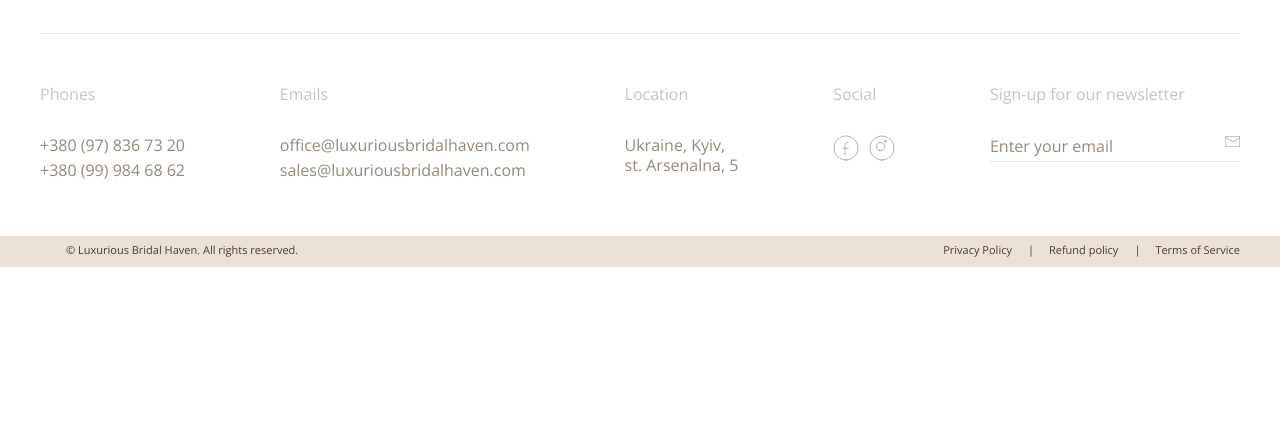
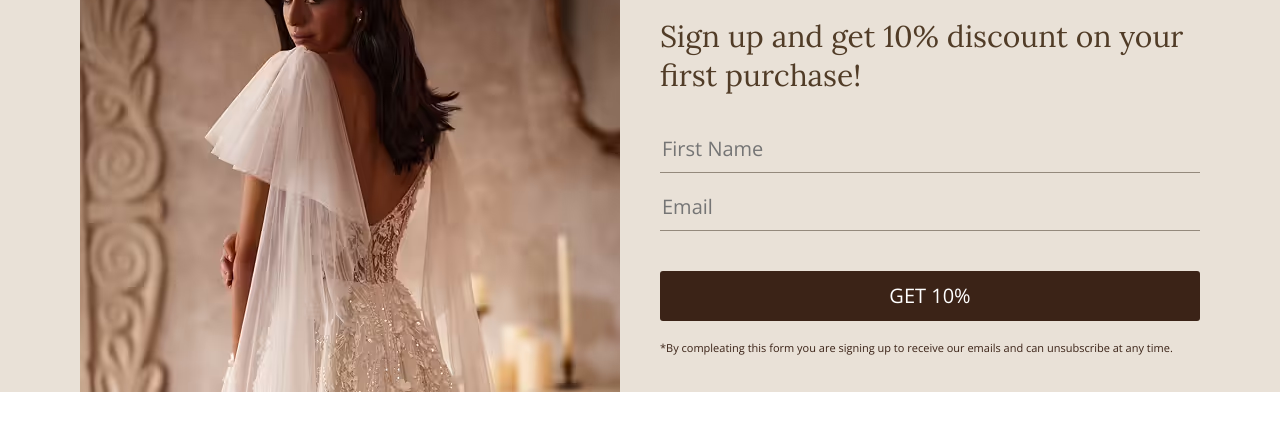
Before and after one commit to dsurdiy/bridal-haven, a website: page app/pages/index.html in a window 1280 px wide. Shown: the part 1906-2347 px from the top of the page. Before the commit the page ends 2173 px from the top, so only its background shows below. Drawn offline with nearby package versions, Linux system fonts and the light colour scheme; files that its build step writes are made by us from their sources; files whose address does not match are found by name.

Commit message:
added join-us section

```diff
--- /dev/null
+++ b/app/components/join-us.html
@@ -0,0 +1,25 @@
+<section class="join-us">
+  <div class="container">
+    <div class="join-us__inner">
+      <picture>
+        <source srcset="images/join-us-img.avif" type="image/avif">
+        <source srcset="images/join-us-img.webp" type="image/webp">
+        <img class="join-us__img" src="images/join-us-img.jpg" alt="Photo">
+      </picture>
+      <div class="join-us__box">
+        <h2 class="join-us__title">JOIN US</h2>
+        <p class="join-us__text">
+          Sign up and get 10% discount on your first purchase!
+        </p>
+        <form class="join-us__form" action="">
+          <input class="join-us__input" type="text" placeholder="First Name">
+          <input class="join-us__input" type="email" placeholder="Email">
+          <button class="join-us__btn" type="submit">GET 10%</button>
+          <p class="join-us__form-caption">
+            *By compleating this form you are signing up to receive our emails and can unsubscribe at any time.
+          </p>
+        </form>
+      </div>
+    </div>
+  </div>
+</section>
--- a/app/scss/style.scss
+++ b/app/scss/style.scss
@@ -268,3 +268,70 @@ body {
     color: vars.$color-text-muted;
   }
 }
+
+.join-us {
+  background-color: vars.$bg-primary;
+
+  &__inner {
+    display: flex;
+    gap: 40px;
+    padding: 0 40px;
+  }
+
+  &__img {
+    max-width: 540px;
+  }
+
+  &__box {
+    padding: 35px 0;
+  }
+
+  &__title {
+    font-size: 45px;
+    margin-bottom: 20px;
+    @extend %lora-400;
+  }
+
+  &__text {
+    font-size: 30px;
+    margin-bottom: 40px;
+    @extend %lora-400;
+    color: vars.$color-primary;
+  }
+
+  &__form {
+    margin-bottom: 0;
+  }
+
+  &__input {
+    display: block;
+    width: 100%;
+    padding-bottom: 10px;
+    background-color: transparent;
+    border: none;
+    border-bottom: 1px solid vars.$color-text-muted;
+    color: vars.$color-text-muted;
+    @extend %opensans-400;
+  }
+
+  &__input + .join-us__input {
+    margin-top: 20px;
+  }
+
+  &__btn {
+    text-transform: uppercase;
+    width: 100%;
+    padding: 12px;
+    background-color: vars.$color-accent;
+    color: #fff;
+    border: none;
+    border-radius: 3px;
+    cursor: pointer;
+    margin-top: 40px;
+    margin-bottom: 20px;
+  }
+
+  &__form-caption {
+    font-size: 11px;
+  }
+}
```
Also changed, not shown: app/pages/index.html (+1 -0 lines), app/images/join-us-img.avif (added), app/images/join-us-img.jpg (added), app/images/join-us-img.webp (added), app/images/src/join-us-img.jpg (added).
